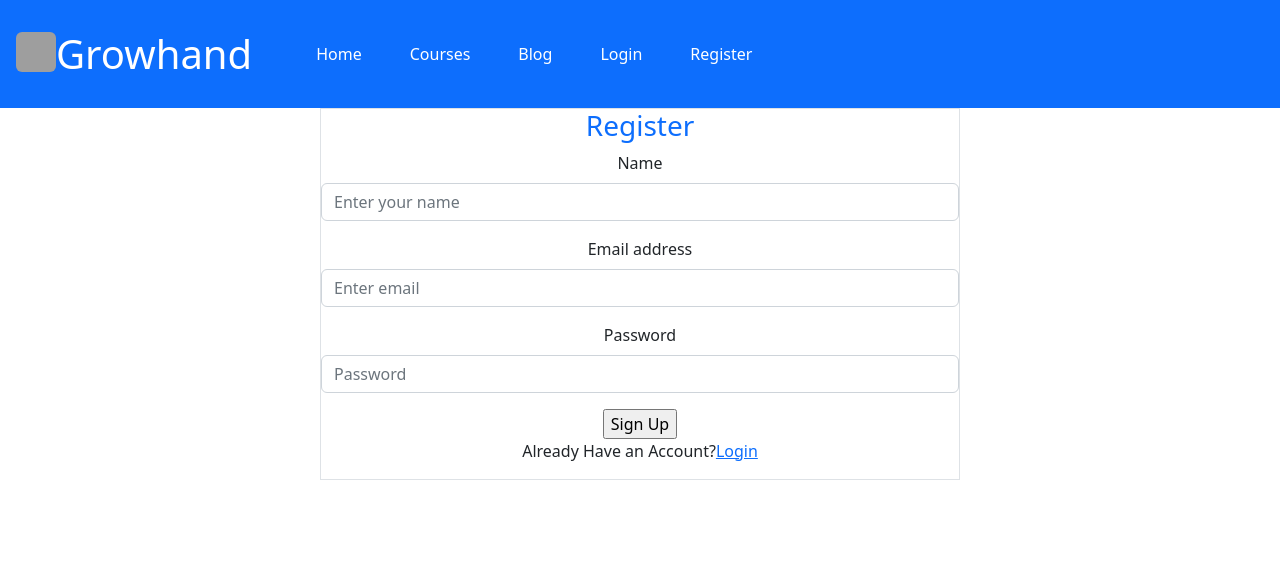
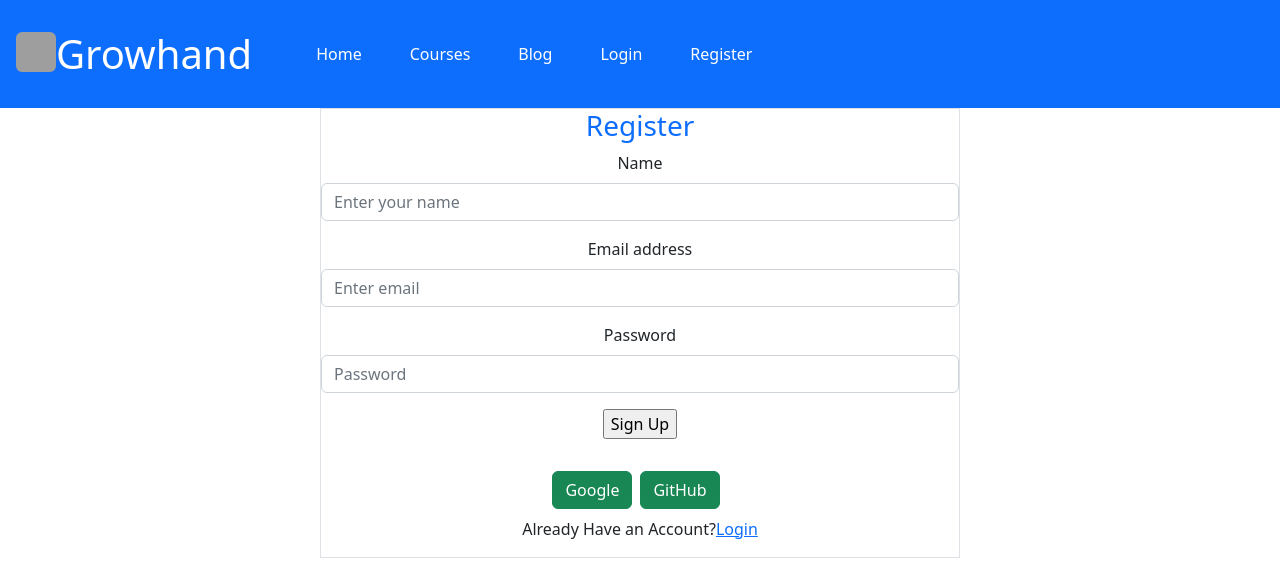
Before and after one commit to arif1278/pro-web-education, a React (Create React App) app: page /register in a window 1280 px wide. Shown: the top 578 px of the page. Built offline with nearby package versions, Linux system fonts and the light colour scheme; no server answers; grey boxes are pictures that could not be loaded.

Commit message:
fifth commit

```diff
--- a/src/Form/Login/Login.js
+++ b/src/Form/Login/Login.js
@@ -27,7 +27,7 @@ const Login = () => {
             .catch(error => console.error(error));
     }
     return (
-        <div className='w-50 mx-auto border'>
+        <div className='w-50 mx-auto border mb-12'>
             <h3 className='text-primary'>Login</h3>
             <Form onSubmit={handleLogin}>
 
--- a/src/Form/Register/Register.js
+++ b/src/Form/Register/Register.js
@@ -1,12 +1,13 @@
 import React from 'react';
 import { useContext } from 'react';
+import { Button } from 'react-bootstrap';
 import Form from 'react-bootstrap/Form';
 import { Link } from 'react-router-dom';
 import { AuthContext } from '../../component/context/UserContext';
 
 const Register = () => {
 
-    const { createUser } = useContext(AuthContext);
+    const { createUser, signInWithGoogle, signInWithGithub } = useContext(AuthContext);
 
     const handleRegister = event => {
         event.preventDefault();
@@ -22,7 +23,7 @@ const Register = () => {
                 console.log(user);
                 form.reset();
             })
-            .cathch(error => {
+            .catch(error => {
                 console.error('error', error);
             })
 
@@ -34,8 +35,26 @@ const Register = () => {
             .catch(error => console.error(error));
     }
 
+    const handleGoogleSignIn = () => {
+        signInWithGoogle()
+            .then(result => {
+                const user = result.user;
+                console.log(user);
+            })
+            .catch(error => console.error(error));
+    }
+
+    const handleGitSignIn = () => {
+        signInWithGithub()
+            .then(result => {
+                const user = result.user;
+                console.log(user);
+            })
+            .catch(error => console.error(error));
+    }
+
     return (
-        <div className='w-50 mx-auto border'>
+        <div className='w-50 mx-auto border my-12'>
             <h3 className='text-primary'>Register</h3>
             <Form onSubmit={handleRegister}>
                 <Form.Group className="mb-3" controlId="formBasicName">
@@ -53,6 +72,10 @@ const Register = () => {
                 </Form.Group>
                 <input type="submit" value="Sign Up" />
             </Form>
+            <br />
+            <Button className='me-2 my-2' onClick={handleGoogleSignIn} variant="success">Google</Button>
+            <Button className='me-2 my-2' onClick={handleGitSignIn} variant="success">GitHub</Button>
+
             <p>Already Have an Account?<Link to='/login'>Login</Link></p>
         </div>
 
--- a/src/component/context/UserContext.js
+++ b/src/component/context/UserContext.js
@@ -1,6 +1,6 @@
 import React from 'react';
 import { createContext } from 'react';
-import { createUserWithEmailAndPassword, getAuth, onAuthStateChanged, signInWithEmailAndPassword, signOut } from 'firebase/auth';
+import { createUserWithEmailAndPassword, getAuth, GithubAuthProvider, GoogleAuthProvider, onAuthStateChanged, signInWithEmailAndPassword, signInWithPopup, signOut } from 'firebase/auth';
 import app from '../../firebase/firebase.config';
 import { useState } from 'react';
 import { useEffect } from 'react';
@@ -12,17 +12,36 @@ const auth = getAuth(app);
 
 const UserContext = ({ children }) => {
     const [user, setUser] = useState(null);
+    const googleProvider = new GoogleAuthProvider();
+    const gitHubProvider = new GithubAuthProvider();
+
     const [loading, setLoading] = useState(true);
 
+
+
     const createUser = (email, password) => {
+        setLoading(true);
         return createUserWithEmailAndPassword(auth, email, password);
     }
 
     const signIn = (email, password) => {
+        setLoading(true);
         return signInWithEmailAndPassword(auth, email, password)
     }
 
+
+    const signInWithGoogle = () => {
+        return signInWithPopup(auth, googleProvider);
+    }
+
+    const signInWithGithub = () => {
+        return signInWithPopup(auth, gitHubProvider);
+    }
+
+
+
     const logOut = () => {
+        setLoading(true);
         return signOut(auth);
     }
 
@@ -36,7 +55,7 @@ const UserContext = ({ children }) => {
     }, [])
 
 
-    const authInfo = { user, loading, createUser, signIn, logOut }
+    const authInfo = { user, loading, createUser, signIn, logOut, signInWithGoogle, signInWithGithub }
 
     return (
         <AuthContext.Provider value={authInfo}>
```
